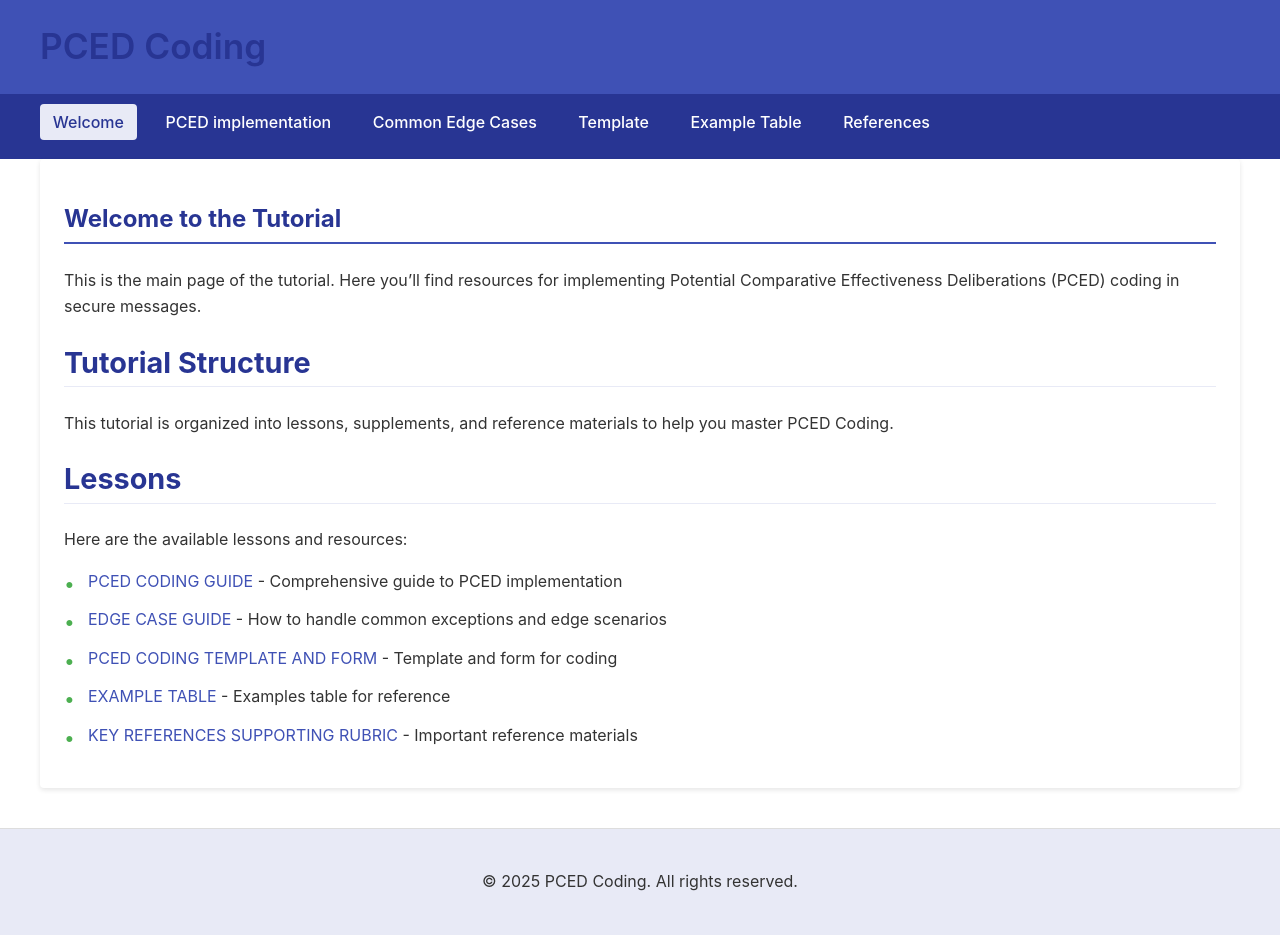
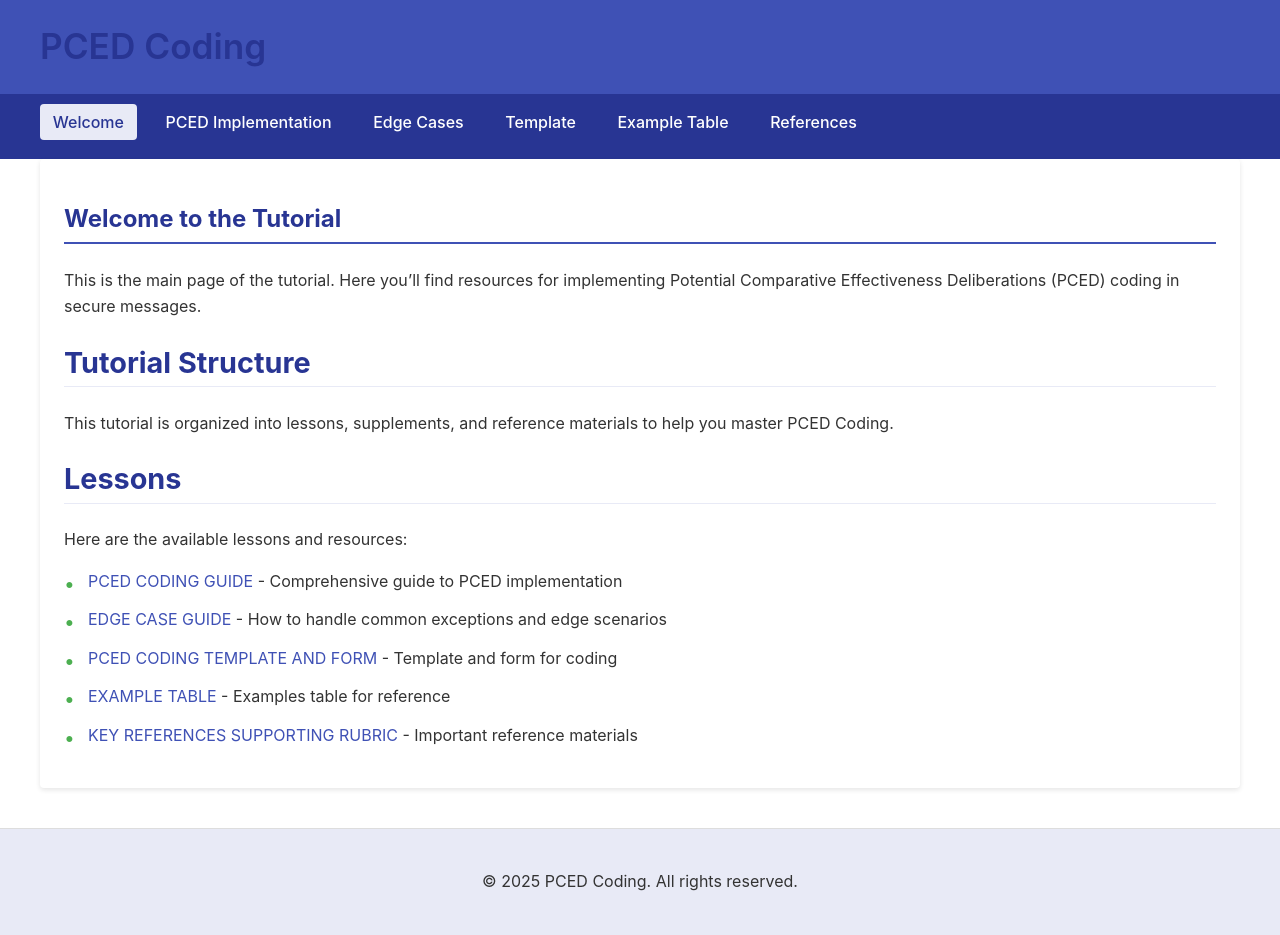
Before and after one commit to nickduran/PCED, a Jekyll site: the page built from index.md, in a window 1280 px wide. Built offline with Jekyll 4.4.1, drawn with Linux system fonts in a browser that asks for light colours.

Commit message:
update default

```diff
--- a/_layouts/default.html
+++ b/_layouts/default.html
@@ -19,8 +19,8 @@
       <ul>
         <!-- Use the exact filenames as they appear in your repository -->
         <li><a href="{{ '/' | relative_url }}" {% if page.url == '/' or page.url == '/index.html' %}class="active"{% endif %}>Welcome</a></li>
-        <li><a href="{{ '/pced-coding-guide' | relative_url }}" {% if page.url == '/pced-coding-guide' or page.url == '/pced-coding-guide.html' %}class="active"{% endif %}>PCED implementation</a></li>
-        <li><a href="{{ '/pced_edge_cases_guide' | relative_url }}" {% if page.url == '/pced_edge_cases_guide' or page.url == '/pced_edge_cases_guide.html' %}class="active"{% endif %}>Common Edge Cases</a></li>
+        <li><a href="{{ '/pced-coding-guide' | relative_url }}" {% if page.url == '/pced-coding-guide' or page.url == '/pced-coding-guide.html' %}class="active"{% endif %}>PCED Implementation</a></li>
+        <li><a href="{{ '/pced_edge_cases_guide' | relative_url }}" {% if page.url == '/pced_edge_cases_guide' or page.url == '/pced_edge_cases_guide.html' %}class="active"{% endif %}>Edge Cases</a></li>
         <li><a href="{{ '/pced-coding-form-integrated' | relative_url }}" {% if page.url == '/pced-coding-form-integrated' or page.url == '/pced-coding-form-integrated.html' %}class="active"{% endif %}>Template</a></li>
         <li><a href="{{ '/pced_example_table' | relative_url }}" {% if page.url == '/pced_example_table' or page.url == '/pced_example_table.html' %}class="active"{% endif %}>Example Table</a></li>
         <li><a href="{{ '/pced-references' | relative_url }}" {% if page.url == '/pced-references' or page.url == '/pced-references.html' %}class="active"{% endif %}>References</a></li>
```
